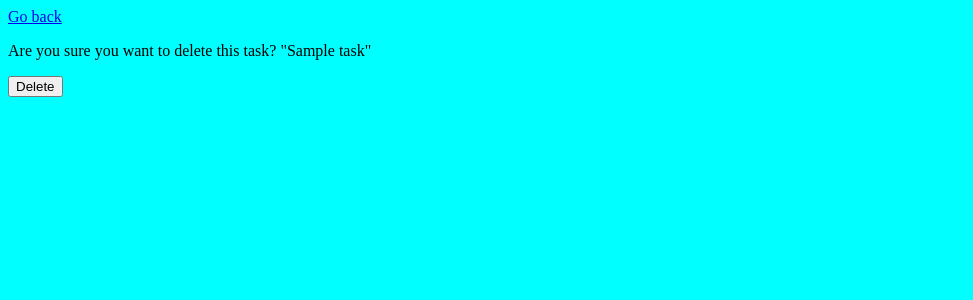
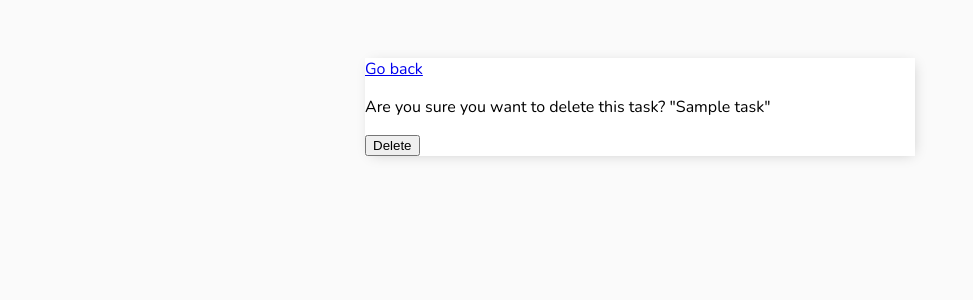
Before and after one commit to KaloyankerR/Django-ToDoList, a Django app: page /task-delete/1/ in a window 1280 px wide. Shown: the top 300 px of the page, without its empty margins (0-973 px from the left). Run offline with Django 4.2, Linux system fonts and the light colour scheme; a user stored in the database is signed in; tables that the repository leaves empty hold one stand-in row (values such as "Sample post").

Commit message:
Styled the container and the page

```diff
--- a/todo_list/base/templates/base/main.html
+++ b/todo_list/base/templates/base/main.html
@@ -6,10 +6,25 @@
     <meta name="viewport" content="width=device-width, initial-scale=1.0">
     <title>TODO app</title>
 
+    <link rel="preconnect" href="https://fonts.googleapis.com">
+    <link rel="preconnect" href="https://fonts.gstatic.com" crossorigin>
+    <link href="https://fonts.googleapis.com/css2?family=Nunito:wght@200&display=swap" rel="stylesheet">
+
     <style>
         body{
-            background-color: aqua;
+            background-color: #FAFAFA;
+            font-family: 'Nunito', sans-serif;
+            padding-top: 50px;
         }
+
+        .container{
+            max-width: 550px;
+            margin: auto;
+            background-color: #fff;
+            -webkit-box-shadow: 2px 2px 13px -4px rgba(0, 0, 0, 0.21);
+            box-shadow: 2px 2px 13px -4px rgba(0, 0, 0, 0.21);;
+        }
+
     </style>
 </head>
 
```
